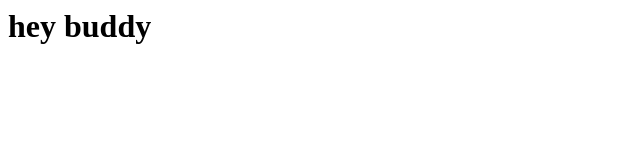
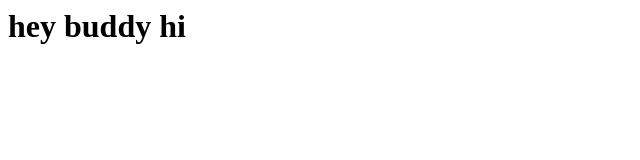
Before and after one commit to Jagadeeshvempati/gittest, a plain HTML site: page index.html in a window 1280 px wide. Shown: the full height of the page, 0-640 px from the left. Drawn offline with Linux system fonts and the light colour scheme.

Commit message:
new directory

```diff
--- a/index.html
+++ b/index.html
@@ -1 +1 @@
-<h1>  hey buddy </h1>
+<h1>  hey buddy hi </h1>
```
